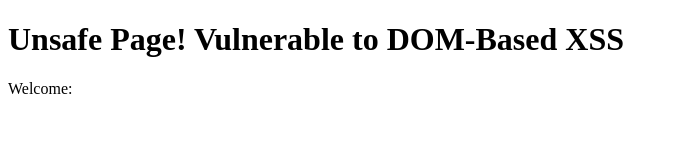
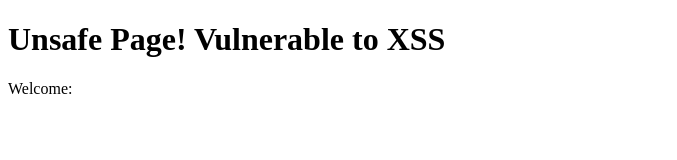
Before and after one commit to mbtaylor12/unsafe, a plain HTML site: page index.html in a window 1280 px wide. Shown: the whole page, without its empty margins (0-677 px from the left). Drawn offline with Linux system fonts and the light colour scheme.

Commit message:
Update index.html

```diff
--- a/index.html
+++ b/index.html
@@ -11,7 +11,7 @@
 		</script>
 	</head>
 	<body onload="pageLoad()">
-		<h1>Unsafe Page! Vulnerable to DOM-Based XSS</h1>
+		<h1>Unsafe Page! Vulnerable to XSS</h1>
 
 		Welcome: <label ID="welcome"></label>
 	</body>
```
